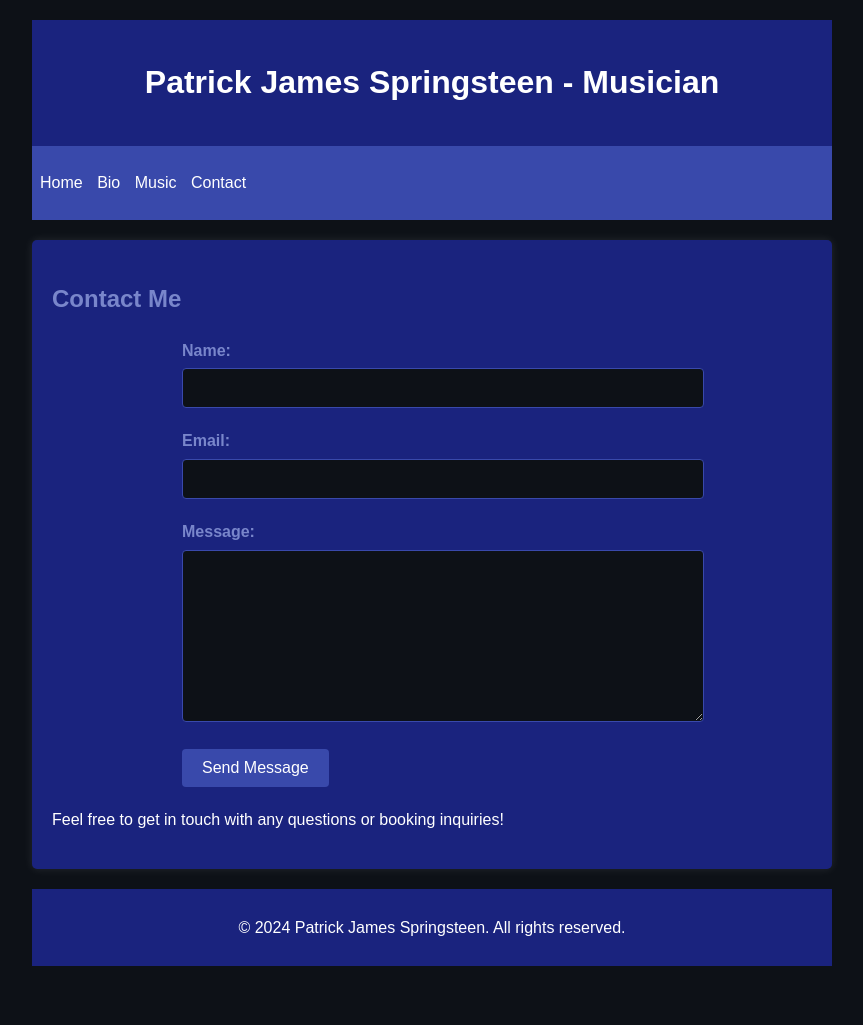
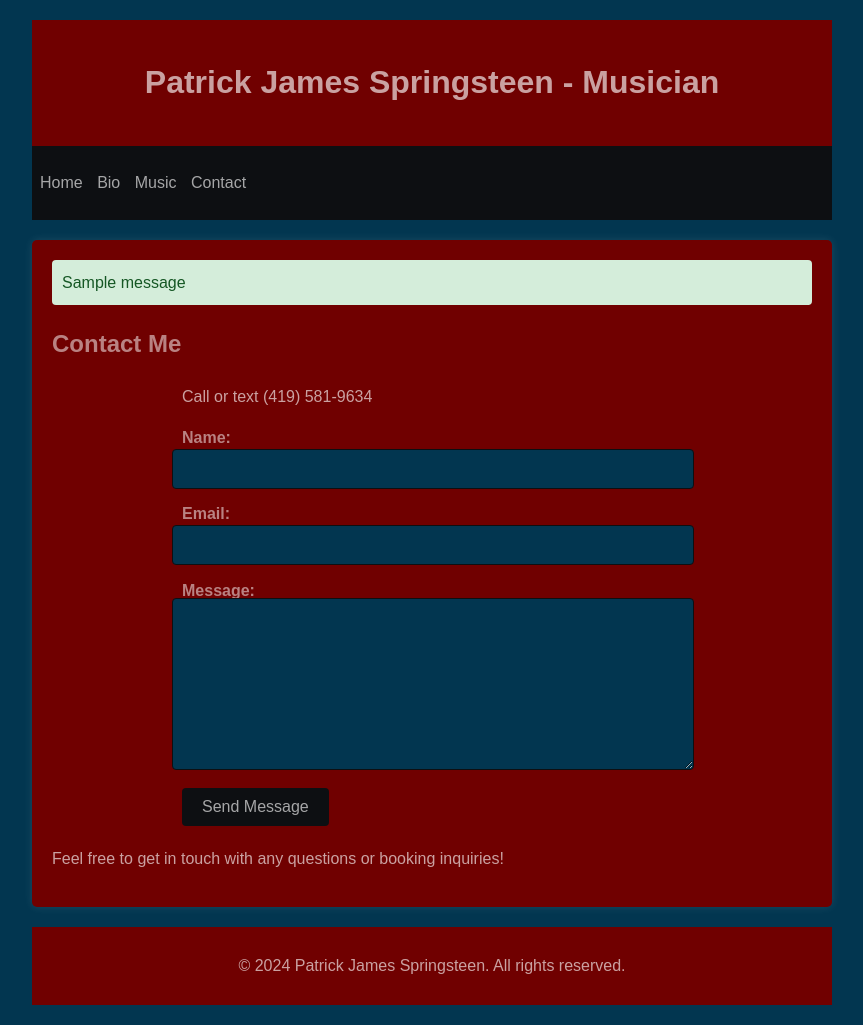
Before and after one commit to springsteenptrck/my_music_page, a Flask app: page /contact in a window 1280 px wide. Shown: the whole page, without its empty margins (208-1071 px from the left). Before the commit the page ends 966 px from the top, so only its background shows below. Run offline with Flask 3, Linux system fonts and the light colour scheme; one stand-in notice (Sample message) is shown.

Commit message:
Updated color scheme, and contact functionality

```diff
--- a/app.py
+++ b/app.py
@@ -2,6 +2,7 @@ from flask import Flask, render_template, request, flash, redirect, url_for
 from flask_mail import Mail, Message
 import requests
 import os
+import logging
 from dotenv import load_dotenv
 
 load_dotenv()  # Load environment variables from .env file
@@ -13,22 +14,31 @@ app.config['SECRET_KEY'] = os.getenv('SECRET_KEY')
 app.config['MAIL_SERVER'] = 'smtp.gmail.com'
 app.config['MAIL_PORT'] = 587
 app.config['MAIL_USE_TLS'] = True
+app.config['MAIL_USE_SSL'] = False  # Explicitly set SSL to False
 app.config['MAIL_USERNAME'] = os.getenv('MAIL_USERNAME')
 app.config['MAIL_PASSWORD'] = os.getenv('MAIL_PASSWORD')
+app.config['MAIL_DEFAULT_SENDER'] = os.getenv('MAIL_USERNAME')  # Set default sender
+
+# Configure logging
+logging.basicConfig(level=logging.INFO)
 
 mail = Mail(app)
+
 
 @app.route('/')
 def home():
     return render_template('home.html')
 
+
 @app.route('/bio')
 def bio():
     return render_template('bio.html')
 
+
 @app.route('/music')
 def music():
     return render_template('music.html')
+
 
 @app.route('/contact', methods=['GET', 'POST'])
 def contact():
@@ -37,21 +47,23 @@ def contact():
         email = request.form['email']
         message = request.form['message']
 
-        # Send email
-        msg = Message('New Contact Form Submission',
-                      sender=app.config['MAIL_USERNAME'],
-                      recipients=[app.config['MAIL_USERNAME']])
-        msg.body = f"Name: {name}\nEmail: {email}\nMessage: {message}"
-        mail.send(msg)
+        try:
+            # Send email
+            msg = Message('New Contact Form Submission',
+                          recipients=[app.config['MAIL_USERNAME']])
+            msg.body = f"Name: {name}\nEmail: {email}\nMessage: {message}"
+            mail.send(msg)
 
-        # Send phone notification (using IFTTT as an example)
-        ifttt_webhook_url = f"https://maker.ifttt.com/trigger/contact_form_submitted/with/key/{os.getenv('IFTTT_KEY')}"
-        requests.post(ifttt_webhook_url, json={"value1": name, "value2": email})
+            flash('Your message has been sent!', 'success')
+            app.logger.info(f"Message sent successfully from {email}")
+        except Exception as e:
+            flash('An error occurred while sending your message. Please try again later.', 'error')
+            app.logger.error(f"Error sending message: {str(e)}")
 
-        flash('Your message has been sent!', 'success')
         return redirect(url_for('contact'))
 
     return render_template('contact.html')
 
+
 if __name__ == '__main__':
     app.run(debug=True)
--- a/static/style.css
+++ b/static/style.css
@@ -1,9 +1,9 @@
 :root {
-    --primary-color: #1a237e; /* Dark blue */
-    --secondary-color: #3949ab; /* Slightly lighter blue */
-    --text-color: #ffffff; /* White text for contrast */
-    --background-color: #0d1117; /* Very dark blue/black for background */
-    --accent-color: #7986cb; /* Light blue for accents */
+    --primary-color: #700000; /* Dark blue */
+    --secondary-color: #0d0f12; /* Slightly lighter blue */
+    --text-color: rgba(255, 255, 255, 0.63); /* White text for contrast */
+    --background-color: #023650; /* Very dark blue/black for background */
+    --accent-color: rgba(255, 255, 255, 0.51); /* Light blue for accents */
 }
 
 body {
@@ -93,6 +93,7 @@ input[type="text"],
 input[type="email"],
 textarea {
     width: 100%;
+    margin: -10px;
     padding: 10px;
     border: 1px solid var(--secondary-color);
     border-radius: 4px;
@@ -167,3 +168,25 @@ a:hover {
 .bio-content p:last-child {
     margin-bottom: 0;
 }
+
+.flash-messages {
+    margin-bottom: 20px;
+}
+
+.alert {
+    padding: 10px;
+    margin-bottom: 10px;
+    border-radius: 4px;
+}
+
+.alert-success {
+    background-color: #d4edda;
+    border-color: #c3e6cb;
+    color: #155724;
+}
+
+.alert-error {
+    background-color: #f8d7da;
+    border-color: #f5c6cb;
+    color: #721c24;
+}
--- a/templates/contact.html
+++ b/templates/contact.html
@@ -3,8 +3,20 @@
 {% block title %}Contact - Your Musician Portfolio{% endblock %}
 
 {% block content %}
+{# Flash messages display #}
+{% with messages = get_flashed_messages(with_categories=true) %}
+    {% if messages %}
+        <div class="flash-messages">
+            {% for category, message in messages %}
+                <div class="alert alert-{{ category }}">{{ message }}</div>
+            {% endfor %}
+        </div>
+    {% endif %}
+{% endwith %}
 <h2>Contact Me</h2>
+
 <form action="{{ url_for('contact') }}" method="post">
+    <p>Call or text (419) 581-9634</p>
     <div>
         <label for="name">Name:</label>
         <input type="text" id="name" name="name" required>
@@ -21,5 +33,6 @@
         <button type="submit">Send Message</button>
     </div>
 </form>
+
 <p>Feel free to get in touch with any questions or booking inquiries!</p>
 {% endblock %}
```
Also changed, not shown: 1 other file.
